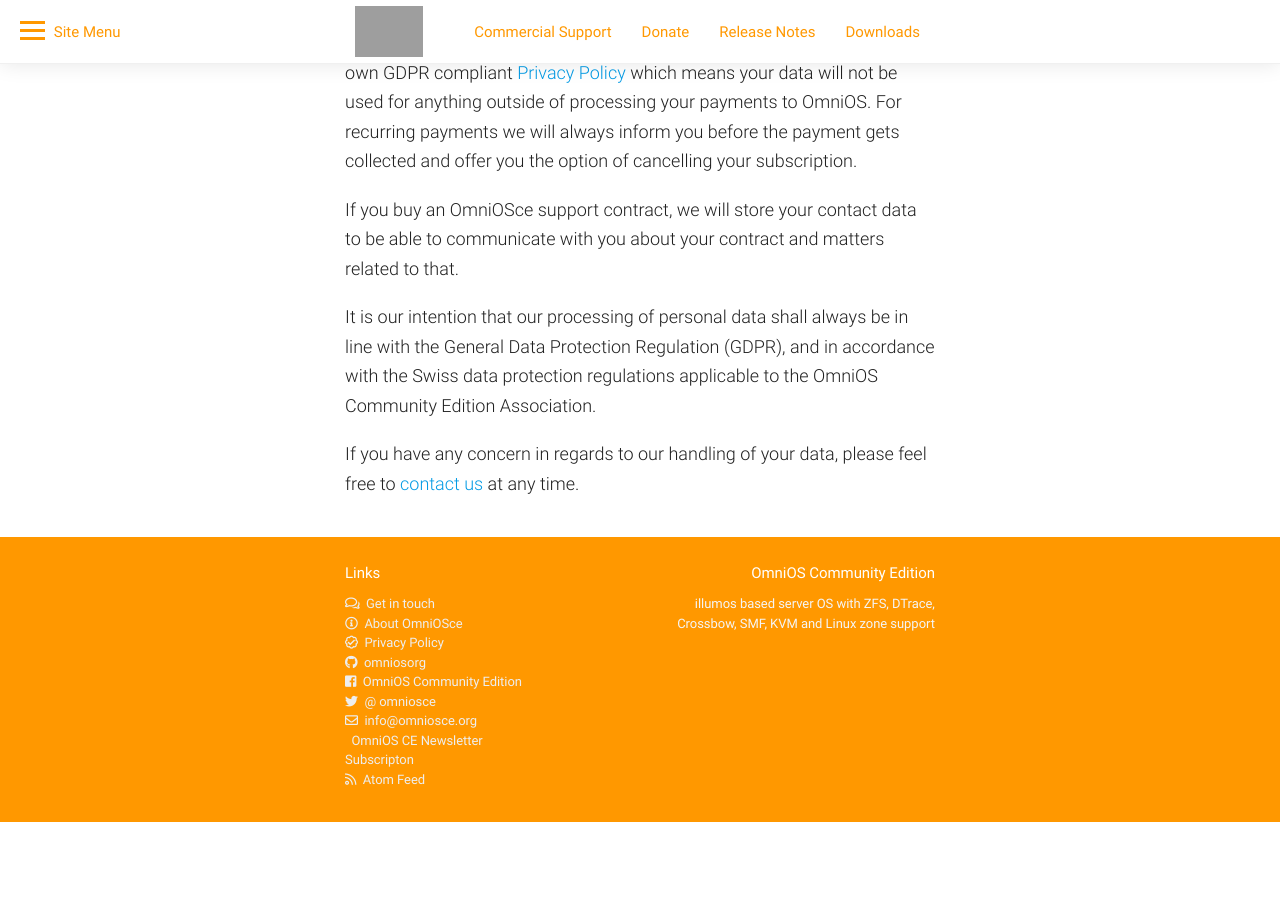
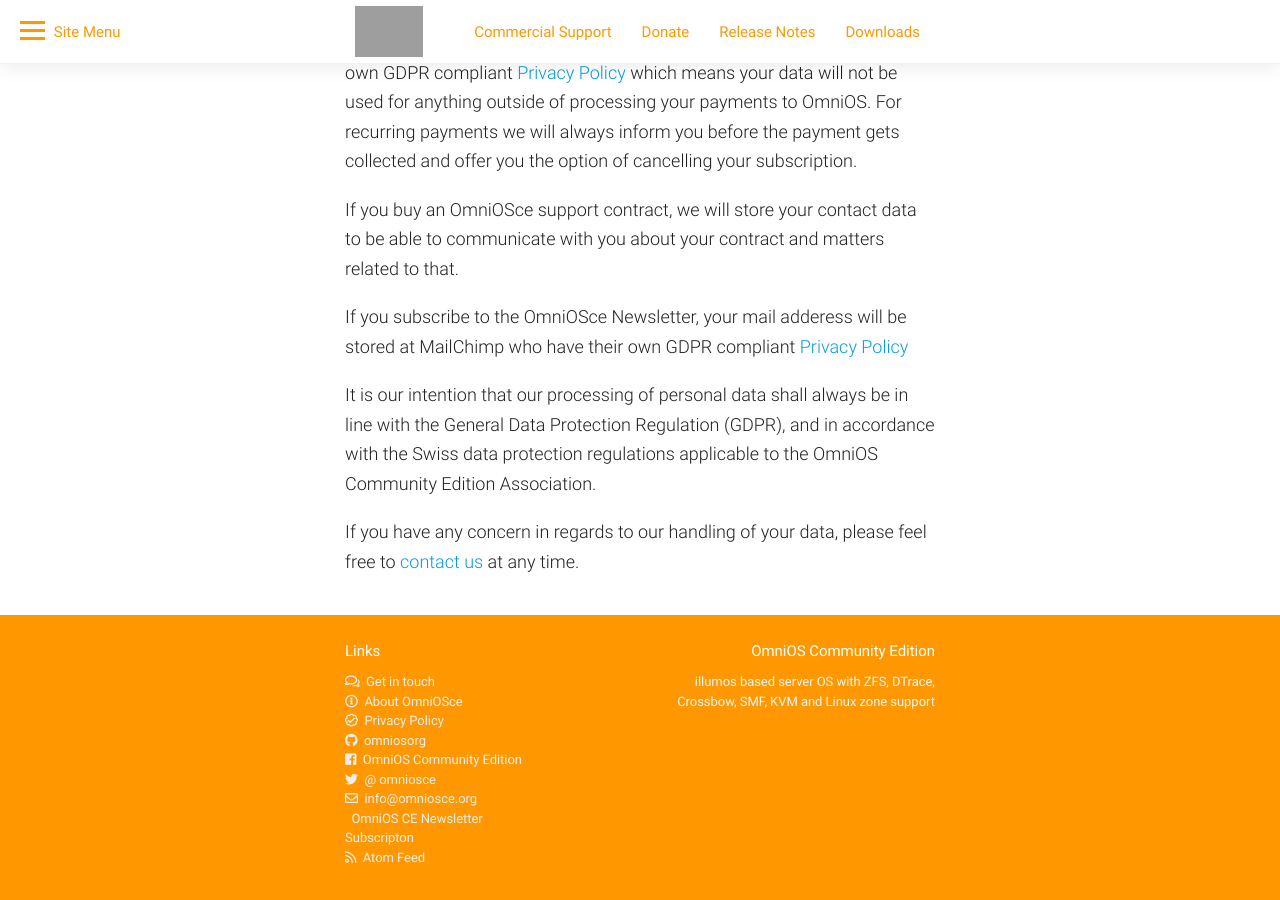
Before and after one commit to omniosorg/omniosorg.github.io, a Jekyll site: the page built from _docs/about/privacy.md, in a window 1280 px wide and 900 px high, scrolled down 547 px. Built offline with Jekyll 4.4.1, drawn with Linux system fonts in a browser that asks for light colours; comment, search, counter and statistics services are not loaded; before the commit the page ends 1369 px from its top, so only the background shows below that; grey boxes are pictures that could not be loaded.

Commit message:
updated policy to add mailchimp

```diff
--- a/_docs/about/privacy.md
+++ b/_docs/about/privacy.md
@@ -33,6 +33,10 @@
 to be able to communicate with you about your contract and matters related
 to that.
 
+If you subscribe to the OmniOSce Newsletter, your mail adderess will be
+stored at MailChimp who have their own GDPR compliant [Privacy
+Policy](https://mailchimp.com/legal/privacy/)
+
 It is our intention that our processing of personal data shall always be
 in line with the General Data Protection Regulation (GDPR), and in accordance
 with the Swiss data protection regulations applicable to the OmniOS
```
